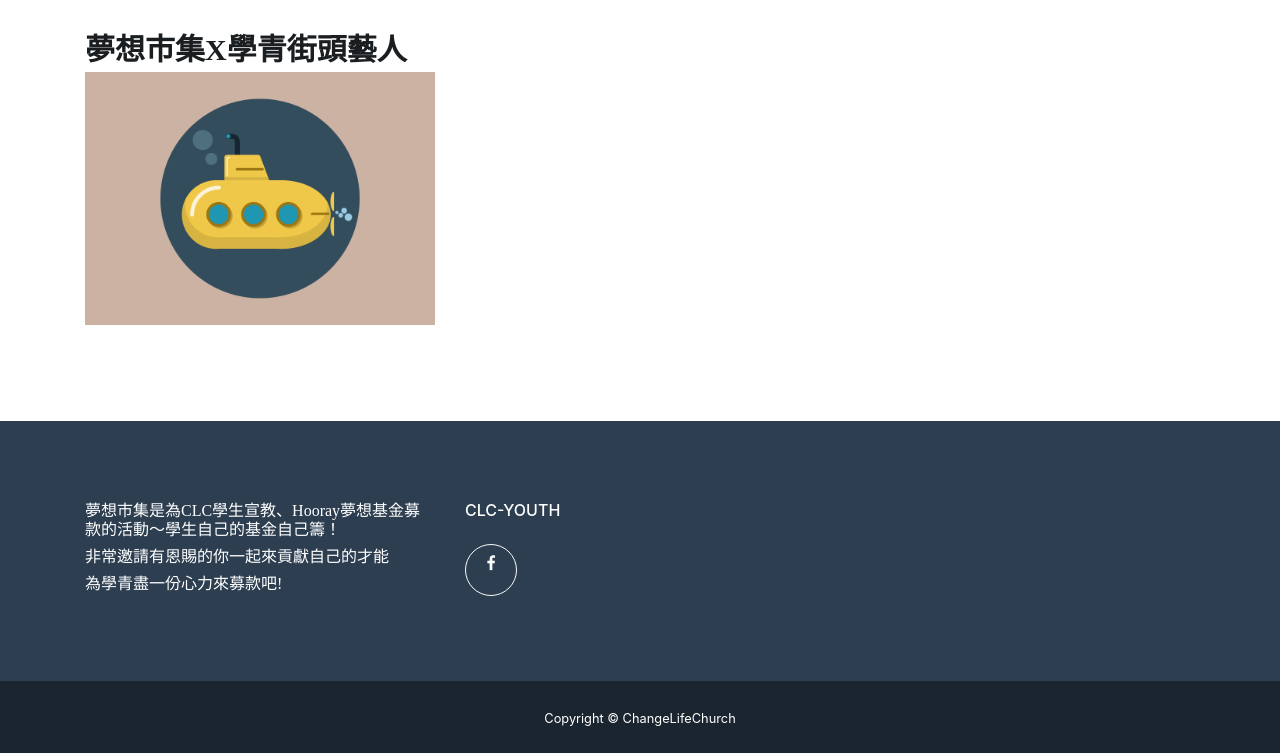
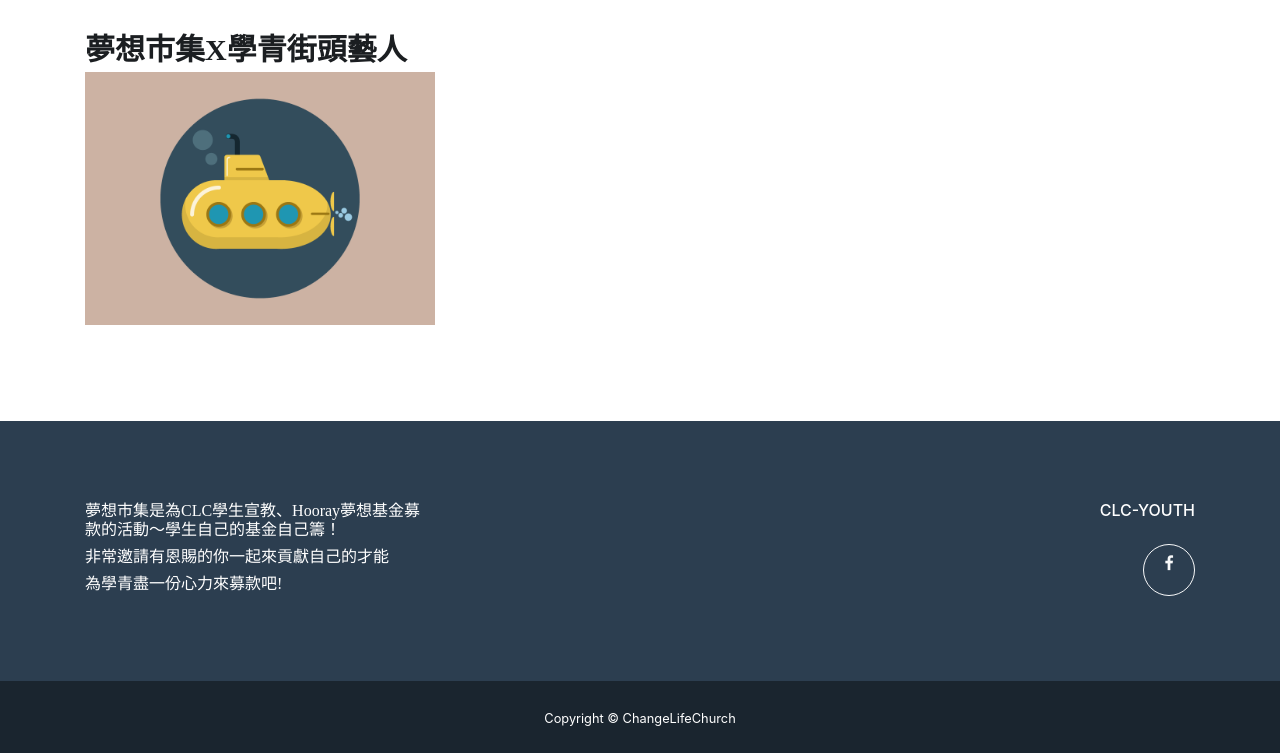
Before and after one commit to sallymah/DreamZakkaCLC, a website with bundled scripts: page index.html in a window 1280 px wide. Shown: the part 1279-2032 px from the top of the page. Built offline with nearby package versions, Linux system fonts and the light colour scheme.

Commit message:
change text

```diff
--- a/index.html
+++ b/index.html
@@ -211,7 +211,15 @@
 		 <h6 style="font-family:微軟正黑體;">為學青盡一份心力來募款吧!</h6>
 		 <h6 style="font-family:微軟正黑體;"></h6>
           </div>
-		<div class="col-md-4 mb-5 mb-lg-0">
+		<div class="col-md-4 text-right">
+            <h6 class="text-uppercase mb-4"></h6>
+            <ul class="list-inline mb-0">
+              <li class="list-inline-item">
+
+              </li>
+            </ul>
+        </div>
+		<div class="col-md-4 text-right">
             <h6 class="text-uppercase mb-4">CLC-YOUTH</h6>
             <ul class="list-inline mb-0">
               <li class="list-inline-item">
@@ -220,8 +228,7 @@
                 </a>
               </li>
             </ul>
-          </div>
-
+        </div>
         </div>
       </div>
     </footer>
```
